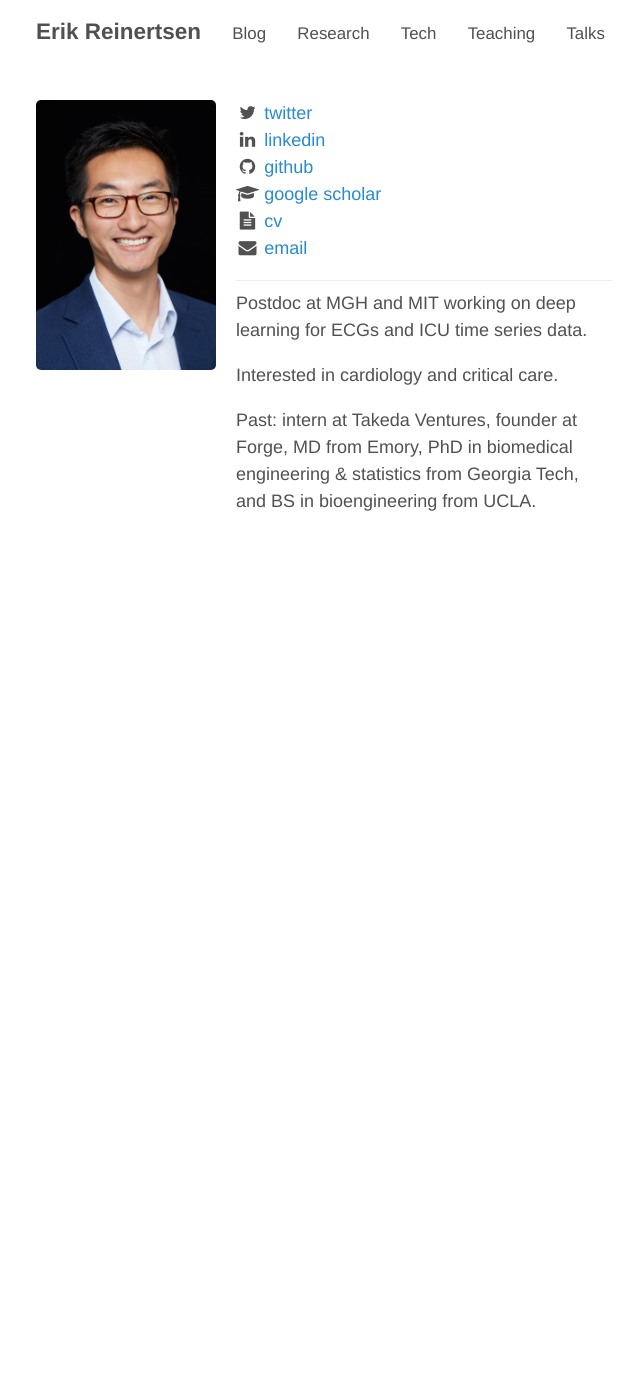
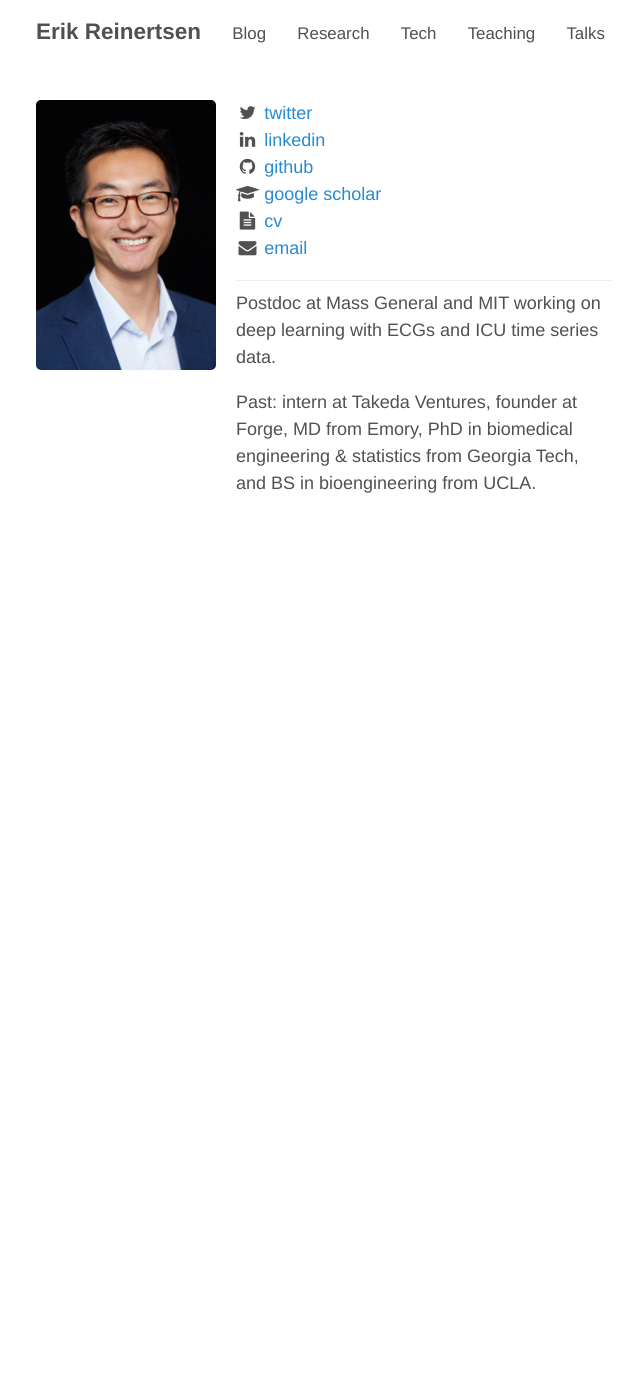
Before and after one commit to erikr/erikr.github.io, a Jekyll site: the page built from index.md, in a window 1280 px wide. Shown: the whole page, without its empty margins (316-956 px from the left). Built offline with Jekyll 4.4.1, drawn with Linux system fonts in a browser that asks for light colours; nearby versions of some CDN libraries; comment, search, counter and statistics services are not loaded.

Commit message:
revised bio

```diff
--- a/index.md
+++ b/index.md
@@ -21,8 +21,6 @@ $("#email").attr("href", "mailto:" + email_address).html("email");
 
 ---
 
-Postdoc at MGH and MIT working on deep learning for ECGs and ICU time series data.
-
-Interested in cardiology and critical care.
+Postdoc at Mass General and MIT working on deep learning with ECGs and ICU time series data.
 
 Past: intern at Takeda Ventures, founder at Forge, MD from Emory, PhD in biomedical engineering & statistics from Georgia Tech, and BS in bioengineering from UCLA.
```
